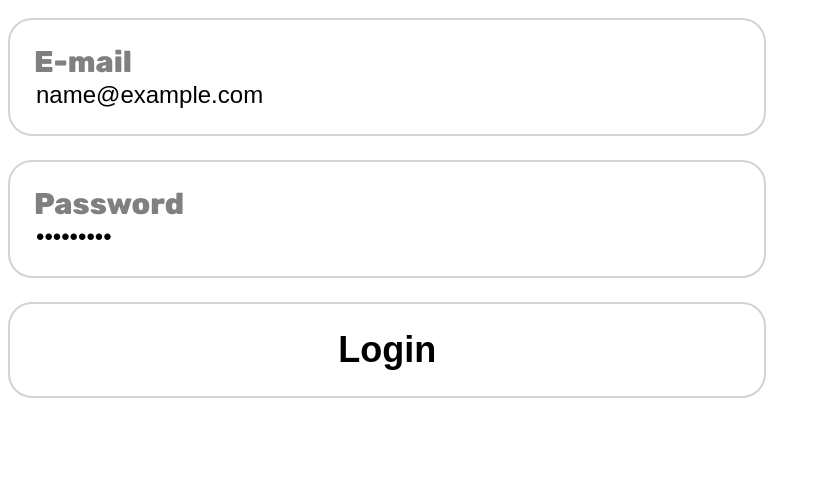
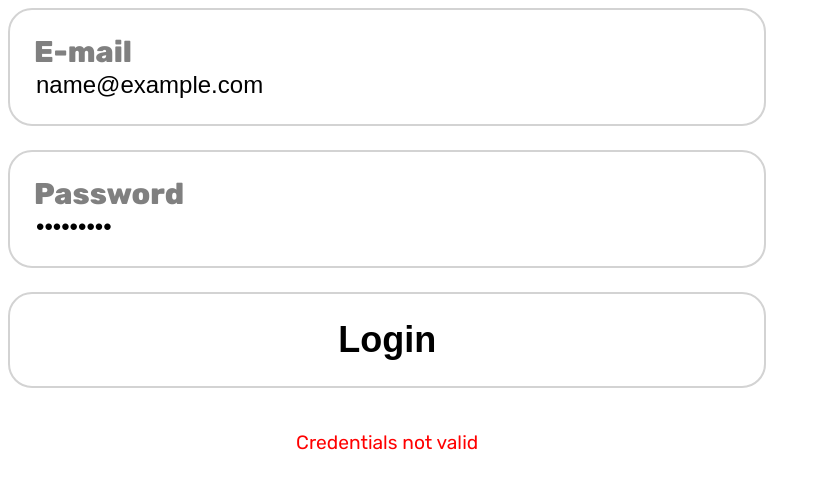
Before and after one commit to GrazianoMono/logindashboard, a React (Create React App) app: page /login in a window 1280 px wide. Both pictures are taken after typing "name@example.com", "Sample123" into the empty fields and a click on the input "Login". Shown: the top 488 px of the page, without its empty margins (0-821 px from the left). Built offline with nearby package versions, Linux system fonts and the light colour scheme.

Commit message:
refactor: logic

```diff
--- /dev/null
+++ b/src/App.jsx
@@ -0,0 +1,19 @@
+import React from 'react';
+import { BrowserRouter, Routes, Route } from "react-router-dom";
+import Dashboard from './views/Dashboard';
+import Login from './views/Login';
+
+const App = () => {
+  return (
+    <React.StrictMode>
+      <BrowserRouter>
+        <Routes>
+          <Route path="/" element={<Dashboard />} />
+          <Route path="/login" element={<Login />} />
+        </Routes>
+      </BrowserRouter>
+	  </React.StrictMode>
+  );
+}
+
+export default App;
--- a/src/components/App.js
+++ /dev/null
@@ -1,22 +0,0 @@
-import '../scss/App.scss';
-import React, { useEffect } from 'react';
-import Dashboard from './Dashboard';
-import { useNavigate } from 'react-router';
-import useAuth from '../hooks/useAuth';
-
-function App() {
-	const navigate = useNavigate();
-	const { isLogged } = useAuth();
-
-	useEffect(() => {
-		if (!isLogged) navigate('/login');
-	}, []);
-
-	return (
-		<div className="App">
-			<Dashboard />
-		</div>
-	);
-}
-
-export default App;
--- a/src/components/Dashboard.js
+++ /dev/null
@@ -1,7 +0,0 @@
-import React from 'react';
-
-function Dashboard() {
-	return <div>Benvenuto Guest di Mono</div>;
-}
-
-export default Dashboard;
--- a/src/components/Login.js
+++ /dev/null
@@ -1,62 +0,0 @@
-import React from 'react';
-import '../scss/Login.scss';
-import useAuth from '../hooks/useAuth';
-import { useState } from 'react';
-
-function Login() {
-	const { handleSubmit } = useAuth();
-
-	const [password, setPassword] = useState('');
-	const handlePasswordChange = (e) => {
-		setPassword(e.target.value);
-	};
-
-	const [email, setEmail] = useState('');
-	const handleEmailChange = (e) => {
-		setEmail(e.target.value);
-	};
-
-	return (
-		<form
-			className="login-form"
-			onSubmit={(e) => {
-				handleSubmit({ email: email, password: password });
-				e.preventDefault();
-			}}>
-			<div className="form-field">
-				<label className="form-field__label" htmlFor="email">
-					E-mail
-				</label>
-				<input
-					className="form-field__input"
-					type="email"
-					name="email"
-					value={email}
-					onChange={handleEmailChange}
-				/>
-			</div>
-
-			<div className="form-field">
-				<label className="form-field__label" htmlFor="password">
-					Password
-				</label>
-				<input
-					className="form-field__input"
-					type="password"
-					name="password"
-					value={password}
-					onChange={handlePasswordChange}
-				/>
-			</div>
-			<div className="form-field form-field--centered">
-				<input
-					className="form-field__button"
-					type="submit"
-					value="Login"
-				/>
-			</div>
-		</form>
-	);
-}
-
-export default Login;
--- /dev/null
+++ b/src/components/molecules/FormField/index.js
@@ -0,0 +1,44 @@
+import React from 'react';
+import PropTypes from 'prop-types';
+
+const FormField = ({ type, name, label, value, onChange, required }) => {
+  if (type === 'submit')
+    return (
+      <div className="form-field form-field--centered">
+				<input
+					className="form-field__button"
+					type="submit"
+					value={label}
+				/>
+			</div>
+    );
+  return (
+    <div className="form-field">
+      <label className="form-field__label" htmlFor={name}>
+        {label}
+      </label>
+      <input
+        className="form-field__input"
+        type={type}
+        name={name}
+        value={value}
+        required={required}
+        onChange={(e) => {
+          e.preventDefault()
+          onChange(name, e.target.value)
+        }}
+      />
+    </div>
+  )
+}
+
+FormField.propTypes = {
+  label: PropTypes.string.isRequired,
+  name: PropTypes.string,
+  value: PropTypes.string,
+  required: PropTypes.bool,
+  type: PropTypes.oneOf(['password', 'text', 'submit', 'email']).isRequired,
+  onChange: PropTypes.func,
+}
+
+export default FormField;
--- a/src/hooks/useAuth.js
+++ b/src/hooks/useAuth.js
@@ -1,31 +1,24 @@
-import react from 'react';
-import { useState, useEffect } from 'react';
+import { useState } from 'react';
 import Cookies from 'js-cookie';
+import { useNavigate } from 'react-router';
 
 const useAuth = () => {
-	const [isLogged, setIsLogged] = useState(false);
+	const navigate = useNavigate();
+	const [isLogged, setIsLogged] = useState(Cookies.get('logged') === 'success');
+	const [error, setError] = useState('');
 
-	const createCookie = () => {
-		Cookies.set('logged', 'success', { expires: 2 });
+	const handleSubmit = (data) => {
+		setError('');
+		if (data.email !== 'guest@mono.studio' || data.password !== '123456') {
+			setError('Credentials not valid');
+			return;
+		}
+		setIsLogged(true);
+		Cookies.set('logged', 'success', { expires: 2 })
+		navigate('/');
 	};
 
-	const getCookie = () => {
-		return Cookies.get('logged');
-	};
-
-	const handleSubmit = (data) => {
-		if (data.email === 'guest@mono.studio' && data.password === '123456') {
-			setIsLogged(true);
-			createCookie();
-		}
-	};
-
-	useEffect(() => {
-		const cookie = getCookie();
-		if (cookie === 'success') setIsLogged(true);
-	}, []);
-
-	return { isLogged, handleSubmit };
+	return { isLogged, handleSubmit, error };
 };
 
 export default useAuth;
--- a/src/index.js
+++ b/src/index.js
@@ -1,20 +1,6 @@
 import React from 'react';
 import ReactDOM from 'react-dom';
 import './index.scss';
-import App from './components/App';
-import { BrowserRouter, Routes, Route } from 'react-router-dom';
-import Dashboard from './components/Dashboard';
-import Login from './components/Login';
+import App from './App';
 
-ReactDOM.render(
-	<React.StrictMode>
-		<BrowserRouter>
-			<Routes>
-				<Route path="/" element={<App />} />
-				<Route path="/login" element={<Login />} />
-				<Route path="/dashboard" element={<Dashboard />} />
-			</Routes>
-		</BrowserRouter>
-	</React.StrictMode>,
-	document.getElementById('root')
-);
+ReactDOM.render(<App />,document.getElementById('root'));
--- /dev/null
+++ b/src/views/Dashboard.js
@@ -0,0 +1,18 @@
+import React, { useEffect } from 'react';
+import { useNavigate } from 'react-router';
+import useAuth from '../hooks/useAuth';
+
+function Dashboard() {
+	const { isLogged } = useAuth();
+	const navigate = useNavigate();
+
+	useEffect(() => {
+		if (!isLogged) {
+			navigate('/login');
+		}
+	}, []);
+
+	return <div>Benvenuto Guest di Mono</div>;
+}
+
+export default Dashboard;
--- /dev/null
+++ b/src/views/Login.js
@@ -0,0 +1,53 @@
+import React, { useState, useEffect } from 'react';
+import '../scss/Login.scss';
+import useAuth from '../hooks/useAuth';
+import FormField from '../components/molecules/FormField';
+import { useNavigate } from 'react-router';
+
+function Login() {
+	const navigate = useNavigate();
+	const { handleSubmit, error, isLogged } = useAuth();
+	const [form, setForm] = useState({
+		email: '',
+		password: ''
+	});
+
+	const onChangeField = (name, value) => {
+		setForm({
+			...form,
+			[name]: value
+		});
+	}
+
+	const onSubmit = (e) => {
+		e.preventDefault();
+
+		handleSubmit(form);
+	}
+
+	useEffect(() => {
+		if (isLogged) {
+			navigate('/');
+		}
+	}, []);
+
+	return (
+		<form
+			className="login-form"
+			onSubmit={onSubmit}>
+				<FormField
+					label="E-mail"
+					type="email"
+					name="email"
+					value={form.email}
+					onChange={onChangeField}
+					required
+				/>
+				<FormField label="Password" type="password" name="password" value={form.password} onChange={onChangeField} required />
+				<FormField label="Login" type="submit" />
+				{!!error && <p style={{ color: 'red' }}>{error}</p>}
+		</form>
+	);
+}
+
+export default Login;
```
